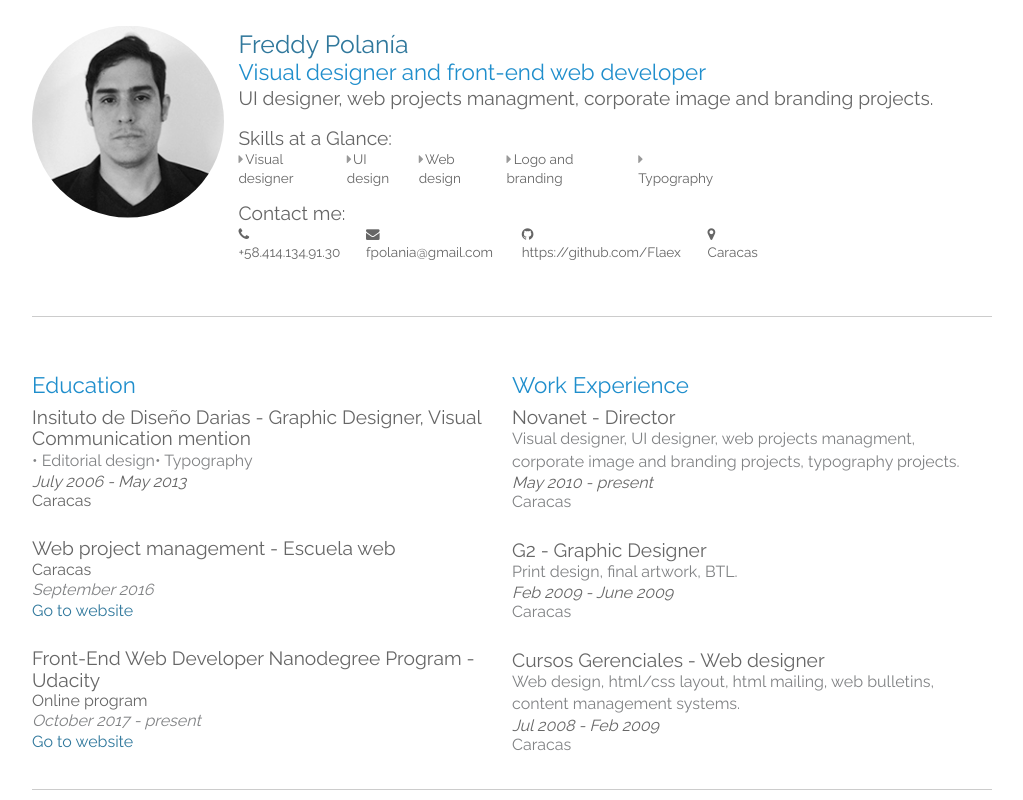
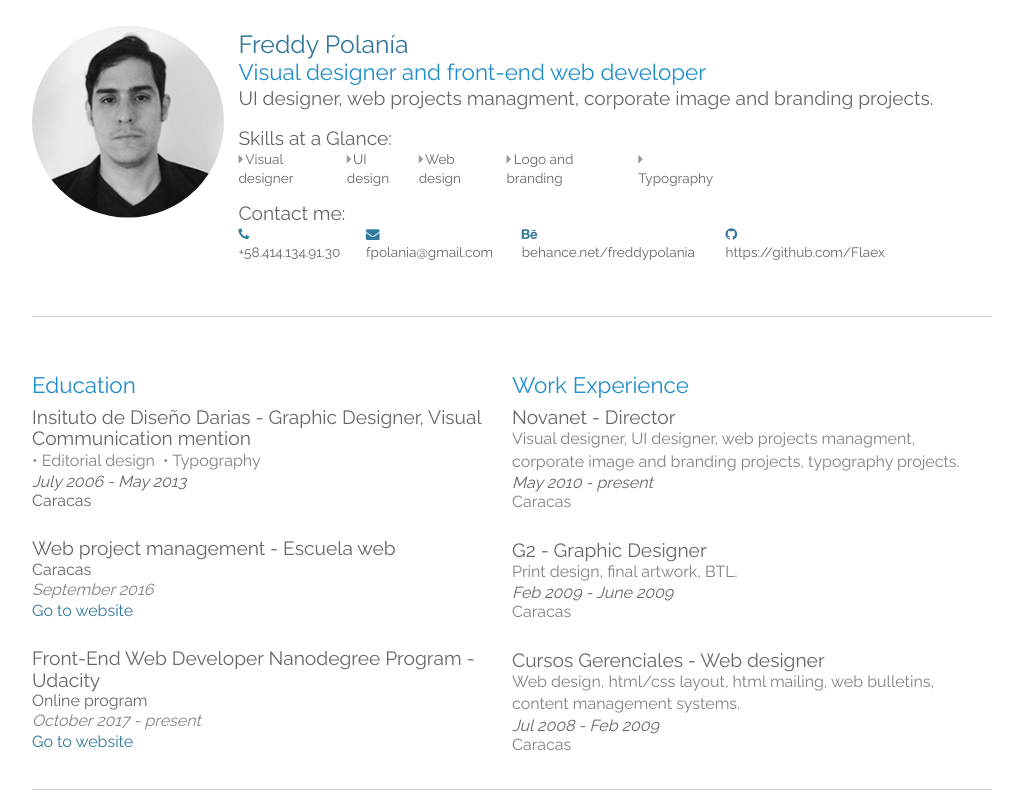
Before and after one commit to Flaex/resume, a plain HTML site: page index.html in a window 1280 px wide. Shown: the top 800 px of the page, without its empty margins (128-1151 px from the left). Drawn offline with Linux system fonts and the light colour scheme; some packages are replaced by stand-ins of ours.

Commit message:
Contact Fixes
- Contact data changes and template fixes

```diff
--- a/css/style.css
+++ b/css/style.css
@@ -36,7 +36,7 @@ hr {display: block; height: 1px; border: 0; border-top: 1px solid #ccc; margin:
 .bioText { padding-top: 0.5%; padding-left: 1.5%; box-sizing: border-box;}
 .welcomemessage { line-height: 1.4em}
 .location-text { font-weight: 400; line-height: 1.2em}
-.majors { display: inline-block;}
+.majors { display: inline-block;    padding-right: 0.5em;}
 .date { font-style: italic;}
 a.link { font-size:1.0em;text-decoration: none; color:#30789c}
 .education-entry, .work-entry, .project-entry { padding-top:2%}
@@ -46,7 +46,8 @@ ul#skills, ul#topContacts { padding-top: 2%}
 ul#skills li {display: inline-block; font-size: 0.85em; padding-right:1%}
 ul#skills li i {font-family: 'FontAwesome'; font-style:normal; line-height: 1.5em; padding-right:2%; color:#999}
 ul#topContacts li { display: inline-block; font-size: 0.85em; padding: 0 2% 0 0}
-ul#topContacts li i {font-family: 'FontAwesome'; font-style:normal; line-height: 1.5em; padding-right:2%; color:##30789c}
+ul#topContacts li i {font-family: 'FontAwesome'; font-style:normal; line-height: 1.5em; padding-right:2%; color:#30789c}
+ul#topContacts li a { text-decoration: none; color: inherit;}
 ul#topContacts li p {margin-left:0.5em}
 
 /* Project's images */
--- a/js/resumeBuilder.js
+++ b/js/resumeBuilder.js
@@ -8,7 +8,7 @@ let db = {
         mobile : '+58.414.134.91.30',
         email : 'fpolania@gmail.com',
         github : 'https://github.com/Flaex',
-        location : 'Caracas'
+        showcase : 'https://www.behance.net/freddypolania'
       }
     ],
     welcomeMessage: ' UI designer, web projects managment, corporate image and branding projects.',
@@ -309,10 +309,10 @@ let HTMLbioPic = '<div class="bioPic col-20"><img src="images/%data%"></div>';
 let HTMLbioInfo = '<div class="bioText col-80">%data%</div>';
 let HTMLbioContactsStart = '<ul id="topContacts"><h4>Contact me:</h4></ul>';
 
-let HTMLmobile = '<li ><i class="fa fa-phone"></i>%data%</li>';
-let HTMLemail = '<li ><i class="fa fa-envelope"></i>%data%</li>';
-let HTMLgithub = '<li ><i class="fa fa-github"></i>%data%</li>';
-let HTMLlocation = '<li ><i class="fa fa-map-marker"></i>%data%</li>';
+let HTMLmobile = '<li><i class="fa fa-phone"></i>%data%</li>';
+let HTMLemail = '<li><i class="fa fa-envelope"></i>%data%</a></li>';
+let HTMLgithub = '<li><a href="%data%" target="_blank"><i class="fa fa-github"></i>https://github.com/Flaex</a></li>';
+let HTMLshowcase = '<li><a href="%data%" target="_blank"><i class="fa fa-behance"></i>behance.net/freddypolania</a></li>';
 let HTMLwelcomeMsg = '<h3 class="welcomemessage">%data%</h3>';
 
 let HTMLskillsStart = '<ul id="skills"><h4>Skills at a Glance:</h4></ul>';
@@ -392,8 +392,8 @@ let sectionRender = {
           let formattedMobile = HTMLmobile.replace('%data%', db.bio.contacts[i].mobile);
           let formattedEmail = HTMLemail.replace('%data%', db.bio.contacts[i].email);
           let formattedGithub = HTMLgithub.replace('%data%', db.bio.contacts[i].github);
-          let formattedLocation = HTMLlocation.replace('%data%', db.bio.contacts[i].location);
-          let formattedItem = formattedMobile + formattedEmail + formattedGithub + formattedLocation;
+          let formattedShowcase = HTMLshowcase.replace('%data%', db.bio.contacts[i].showcase);
+          let formattedItem = formattedMobile + formattedEmail + formattedShowcase + formattedGithub;
           $('#topContacts').append(formattedItem);
       }
   },
```
